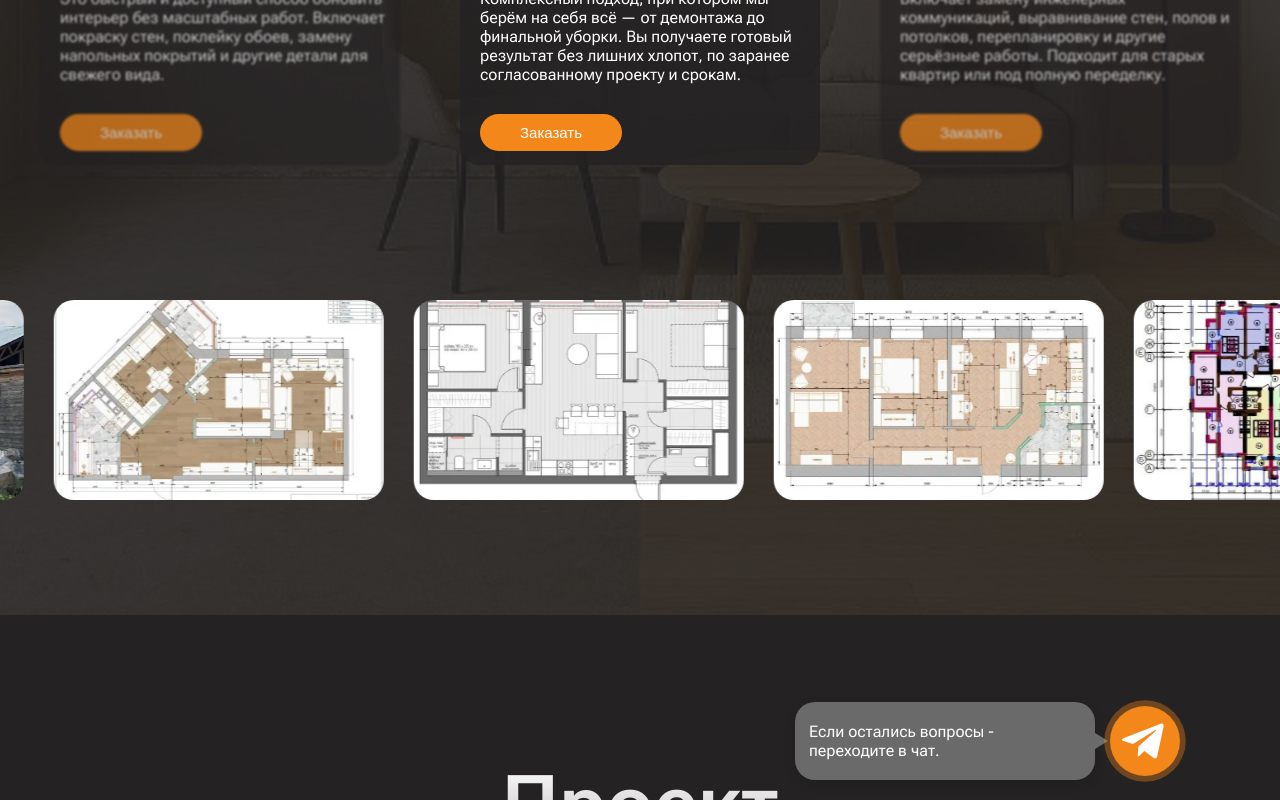
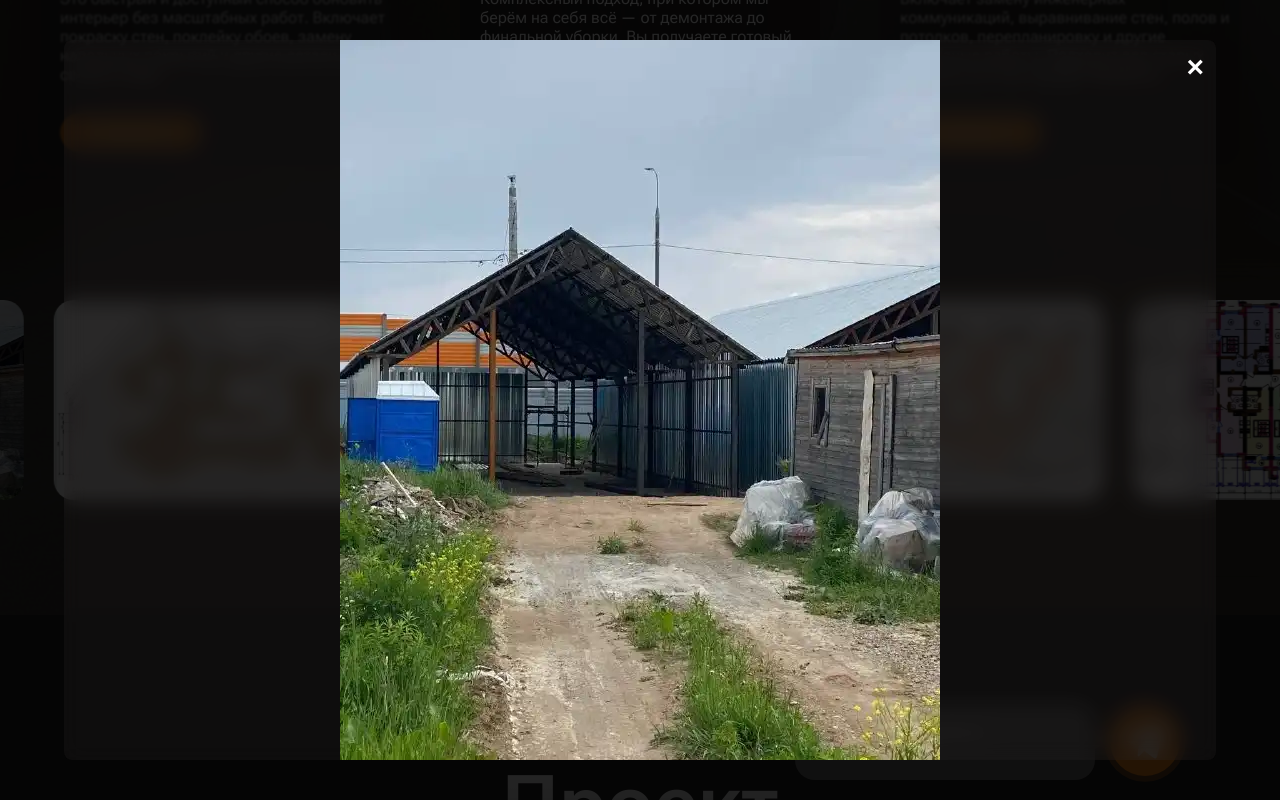
Before and after one commit to 1Arseny/RemStroyPro, a Next.js app: page / in a window 1280 px wide. Both pictures are taken after a click on the element 137 px from the left and 400 px from the top of the page. Built offline with nearby package versions, Linux system fonts and the light colour scheme.

Commit message:
модалка на фото

```diff
--- a/src/app/components/Completed.tsx
+++ b/src/app/components/Completed.tsx
@@ -3,6 +3,8 @@
 import {useEffect, useRef, useState} from 'react';
 import styles from './Completed.module.css';
 import Image from 'next/image';
+import ImageModal from './ImageModal'; // путь может быть другим, укажи свой
+
 
 const mediaFiles = [
     '/works/1.webp',
@@ -336,10 +338,12 @@ export default function Completed() {
         animationRef.current = requestAnimationFrame(inertiaAnimate);
     };
 
-    const openInNewWindow = (src: string) => {
+    const [modalImage, setModalImage] = useState<string | null>(null);
+    const openModalImage = (src: string) => {
         if (!clickAllowedRef.current) return;
-        window.open(src, '_blank', 'noopener,noreferrer');
+        setModalImage(src);
     };
+
 
     return (
         <div
@@ -354,7 +358,7 @@ export default function Completed() {
                         <div
                             key={`${index}-${src}`}
                             className={styles.imageContainer}
-                            onClick={() => openInNewWindow(src)}
+                            onClick={() => openModalImage(src)}
                         >
                             <Image
                                 src={src}
@@ -375,6 +379,13 @@ export default function Completed() {
                     ))}
                 </div>
             </div>
+            {modalImage && (
+                <ImageModal
+                    isOpen={true}
+                    src={modalImage}
+                    onClose={() => setModalImage(null)}
+                />
+            )}
         </div>
     );
 }
--- /dev/null
+++ b/src/app/components/ImageModal.module.css
@@ -0,0 +1,80 @@
+.backdrop {
+  position: fixed;
+  inset: 0;
+  background: rgba(0, 0, 0, 0.85);
+  display: flex;
+  align-items: center;
+  justify-content: center;
+  z-index: 10000;
+}
+
+.modal {
+  position: relative;
+  width: 90vw;
+  height: 90vh;
+  max-width: 100%;
+  max-height: 100%;
+  display: flex;
+  justify-content: center;
+  align-items: center;
+  background: transparent;
+  overflow: hidden;
+}
+
+.imageWrapper {
+  position: relative;
+  width: 100%;
+  height: 100%;
+  background-color: rgba(58, 49, 49, 0.184);
+  backdrop-filter: blur(10px);
+  border-radius: 8px;
+  overflow: hidden;
+  display: flex;
+  align-items: center;
+  justify-content: center;
+  cursor: grab;
+}
+
+.zoomLayer {
+  display: inline-block;
+}
+
+.image {
+  max-width: 100%;
+  max-height: 100%;
+  object-fit: contain;
+  display: block;
+  user-select: none;
+  pointer-events: none;
+}
+
+.close {
+  position: absolute;
+  top: 10px;
+  right: 12px;
+  font-size: 30px;
+  font-weight: bold;
+  color: white;
+  background: transparent;
+  border: none;
+  cursor: pointer;
+  z-index: 10001;
+  transition: transform 0.2s ease;
+}
+
+.close:hover {
+  transform: scale(1.2);
+}
+
+@media (max-width: 768px) {
+  .modal {
+    width: 100vw;
+    height: 100vh;
+  }
+
+  .close {
+    font-size: 26px;
+    top: 8px;
+    right: 10px;
+  }
+}
--- /dev/null
+++ b/src/app/components/ImageModal.tsx
@@ -0,0 +1,170 @@
+'use client';
+import { useEffect, useRef, useState } from 'react';
+import { createPortal } from 'react-dom';
+import styles from './ImageModal.module.css';
+
+interface Props {
+  isOpen: boolean;
+  src: string;
+  onClose: () => void;
+}
+
+export default function ImageModal({ isOpen, src, onClose }: Props) {
+  const modalRef = useRef<HTMLDivElement>(null);
+  const [scale, setScale] = useState(1);
+  const [position, setPosition] = useState({ x: 0, y: 0 });
+  const isDragging = useRef(false);
+  const dragStart = useRef({ x: 0, y: 0 });
+  const imageStart = useRef({ x: 0, y: 0 });
+
+  useEffect(() => {
+    const handleKeyDown = (e: KeyboardEvent) => {
+      if (e.key === 'Escape') onClose();
+    };
+
+    const handleClickOutside = (e: MouseEvent) => {
+      if (modalRef.current && !modalRef.current.contains(e.target as Node)) {
+        onClose();
+      }
+    };
+
+    if (isOpen) {
+      document.addEventListener('keydown', handleKeyDown);
+      document.addEventListener('mousedown', handleClickOutside);
+    }
+
+    return () => {
+      document.removeEventListener('keydown', handleKeyDown);
+      document.removeEventListener('mousedown', handleClickOutside);
+    };
+  }, [isOpen, onClose]);
+
+  const handleWheel = (e: React.WheelEvent) => {
+    e.preventDefault();
+    const delta = e.deltaY > 0 ? -0.1 : 0.1;
+    setScale(prev => Math.min(5, Math.max(1, prev + delta)));
+  };
+
+  const handleMouseDown = (e: React.MouseEvent) => {
+    if (scale === 1) return;
+    isDragging.current = true;
+    dragStart.current = { x: e.clientX, y: e.clientY };
+    imageStart.current = { ...position };
+  };
+
+    const handleMouseMove = (e: React.MouseEvent) => {
+        if (!isDragging.current || scale === 1 || !modalRef.current) return;
+
+        const dx = e.clientX - dragStart.current.x;
+        const dy = e.clientY - dragStart.current.y;
+
+        const newX = imageStart.current.x + dx;
+        const newY = imageStart.current.y + dy;
+
+        // Границы модалки
+        const modalWidth = modalRef.current.offsetWidth;
+        const modalHeight = modalRef.current.offsetHeight;
+
+        // Размер изображения
+        const img = modalRef.current.querySelector('img');
+        if (!img) return;
+
+        const imgWidth = img.naturalWidth * scale;
+        const imgHeight = img.naturalHeight * scale;
+
+        // Максимальный отступ (чтобы хотя бы 1px изображения оставался в окне)
+        const maxOffsetX = Math.max((imgWidth - modalWidth) / 2, 0);
+        const maxOffsetY = Math.max((imgHeight - modalHeight) / 2, 0);
+
+        setPosition({
+            x: Math.max(-maxOffsetX, Math.min(maxOffsetX, newX)),
+            y: Math.max(-maxOffsetY, Math.min(maxOffsetY, newY)),
+        });
+    };
+
+    const handleTouchStart = (e: React.TouchEvent) => {
+  if (scale === 1 || e.touches.length !== 1) return;
+  isDragging.current = true;
+  dragStart.current = { x: e.touches[0].clientX, y: e.touches[0].clientY };
+  imageStart.current = { ...position };
+};
+
+const handleTouchMove = (e: React.TouchEvent) => {
+  if (!isDragging.current || e.touches.length !== 1 || !modalRef.current) return;
+
+  e.preventDefault(); // ключевая строка — блокирует прокрутку страницы
+
+  const dx = e.touches[0].clientX - dragStart.current.x;
+  const dy = e.touches[0].clientY - dragStart.current.y;
+
+  const newX = imageStart.current.x + dx;
+  const newY = imageStart.current.y + dy;
+
+  const modalWidth = modalRef.current.offsetWidth;
+  const modalHeight = modalRef.current.offsetHeight;
+  const img = modalRef.current.querySelector('img');
+  if (!img) return;
+
+  const imgWidth = img.naturalWidth * scale;
+  const imgHeight = img.naturalHeight * scale;
+
+  const maxOffsetX = Math.max((imgWidth - modalWidth) / 2, 0);
+  const maxOffsetY = Math.max((imgHeight - modalHeight) / 2, 0);
+
+  setPosition({
+    x: Math.max(-maxOffsetX, Math.min(maxOffsetX, newX)),
+    y: Math.max(-maxOffsetY, Math.min(maxOffsetY, newY)),
+  });
+};
+
+const handleTouchEnd = () => {
+  isDragging.current = false;
+};
+
+  const handleMouseUp = () => {
+    isDragging.current = false;
+  };
+
+  const handleDoubleClick = () => {
+    if (scale > 1) {
+      setScale(1);
+      setPosition({ x: 0, y: 0 });
+    } else {
+      setScale(2);
+    }
+  };
+
+  if (!isOpen || typeof window === 'undefined') return null;
+
+  return createPortal(
+    <div className={styles.backdrop}>
+      <div
+        className={styles.modal}
+        ref={modalRef}
+        onWheel={handleWheel}
+        onMouseDown={handleMouseDown}
+        onMouseMove={handleMouseMove}
+        onMouseUp={handleMouseUp}
+        onMouseLeave={handleMouseUp}
+        onDoubleClick={handleDoubleClick}
+        onTouchStart={handleTouchStart}
+        onTouchMove={handleTouchMove}
+        onTouchEnd={handleTouchEnd}
+      >
+        <button className={styles.close} onClick={onClose}>×</button>
+        <div className={styles.imageWrapper}>
+          <div
+            className={styles.zoomLayer}
+            style={{
+              transform: `scale(${scale}) translate(${position.x / scale}px, ${position.y / scale}px)`,
+              transition: isDragging.current ? 'none' : 'transform 0.2s ease',
+            }}
+          >
+            <img src={src} alt="Просмотр фото" className={styles.image} />
+          </div>
+        </div>
+      </div>
+    </div>,
+    document.body
+  );
+}
--- a/src/app/components/ServiceButton.tsx
+++ b/src/app/components/ServiceButton.tsx
@@ -25,7 +25,7 @@ function ServiceButton({ setActiveTab }: { setActiveTab: (tab: 'repair' | 'const
                 Ремонт квартир
             </button>
             <button className={styles.button} onClick={() => handleTabChange('construction')}>
-                Стройка
+                Строительство
             </button>
         </div>
     );
--- a/src/app/sections/Services/Services.module.css
+++ b/src/app/sections/Services/Services.module.css
@@ -252,7 +252,7 @@
     color: white;
     border: none;
     width: 44px;
-    height: 44px;
+    height: 70px;
     display: flex;
     align-items: center;
     justify-content: center;
```
Also changed, not shown: src/app/sections/Services/Services.tsx (+4 -5 lines).
